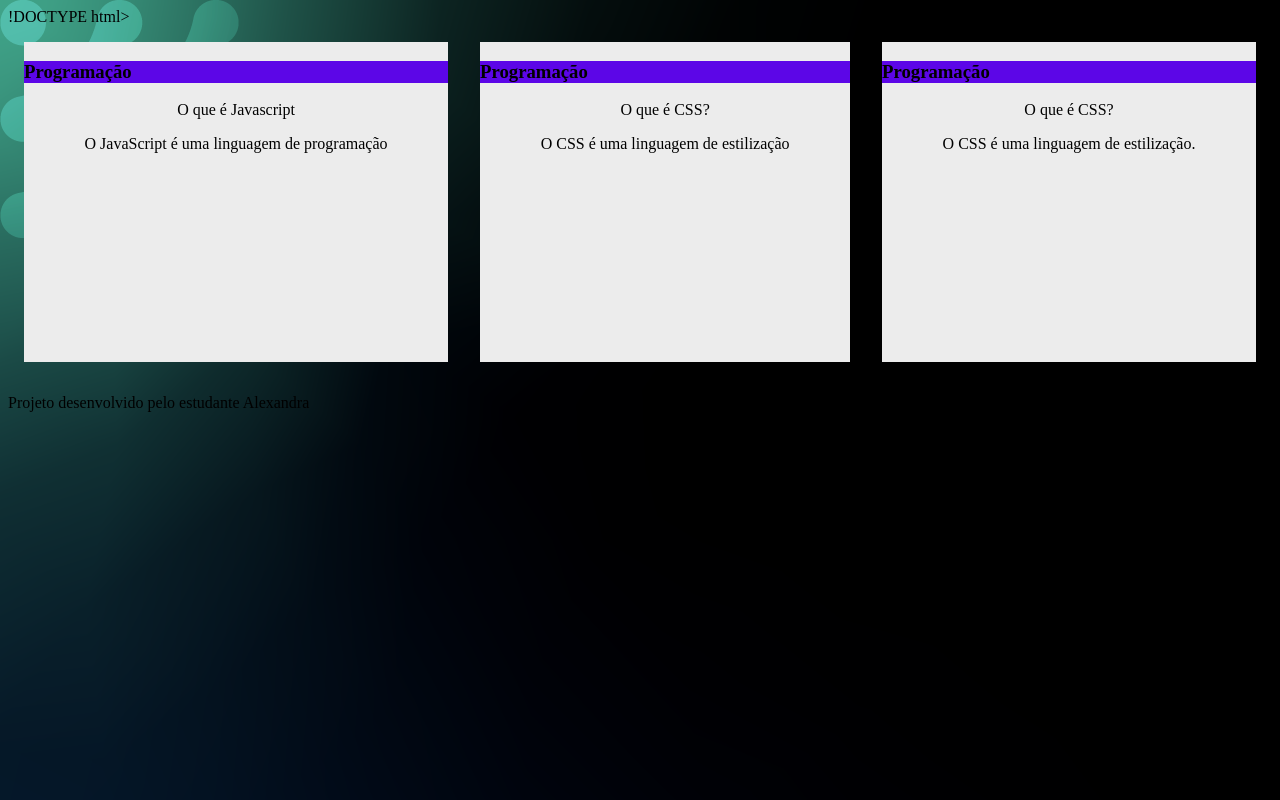
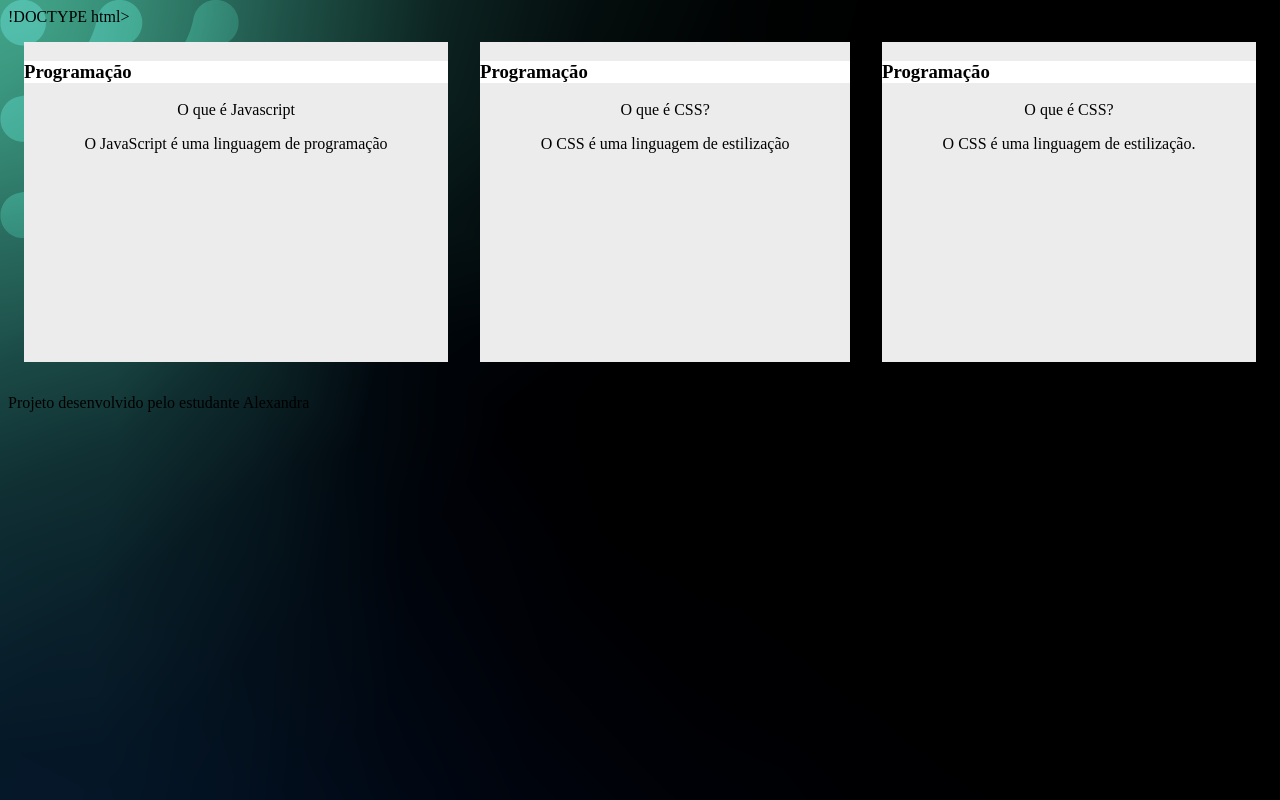
Before and after one commit to ccmtocarski/flashcard, a plain HTML site: page index.html in a window 1280 px wide. Drawn offline with Linux system fonts and the light colour scheme.

Commit message:
,,,,,,,,,

```diff
--- a/style.css
+++ b/style.css
@@ -18,7 +18,7 @@ body{
     }
 
     .cartao__conteudo h3 {
-    background-color: rgb(92, 6, 231);
+    background-color: rgb(255, 255, 255);
     text-align: left;ody{
         background-color: rgba(10, 5, 20, 0.733);
         }b
```
